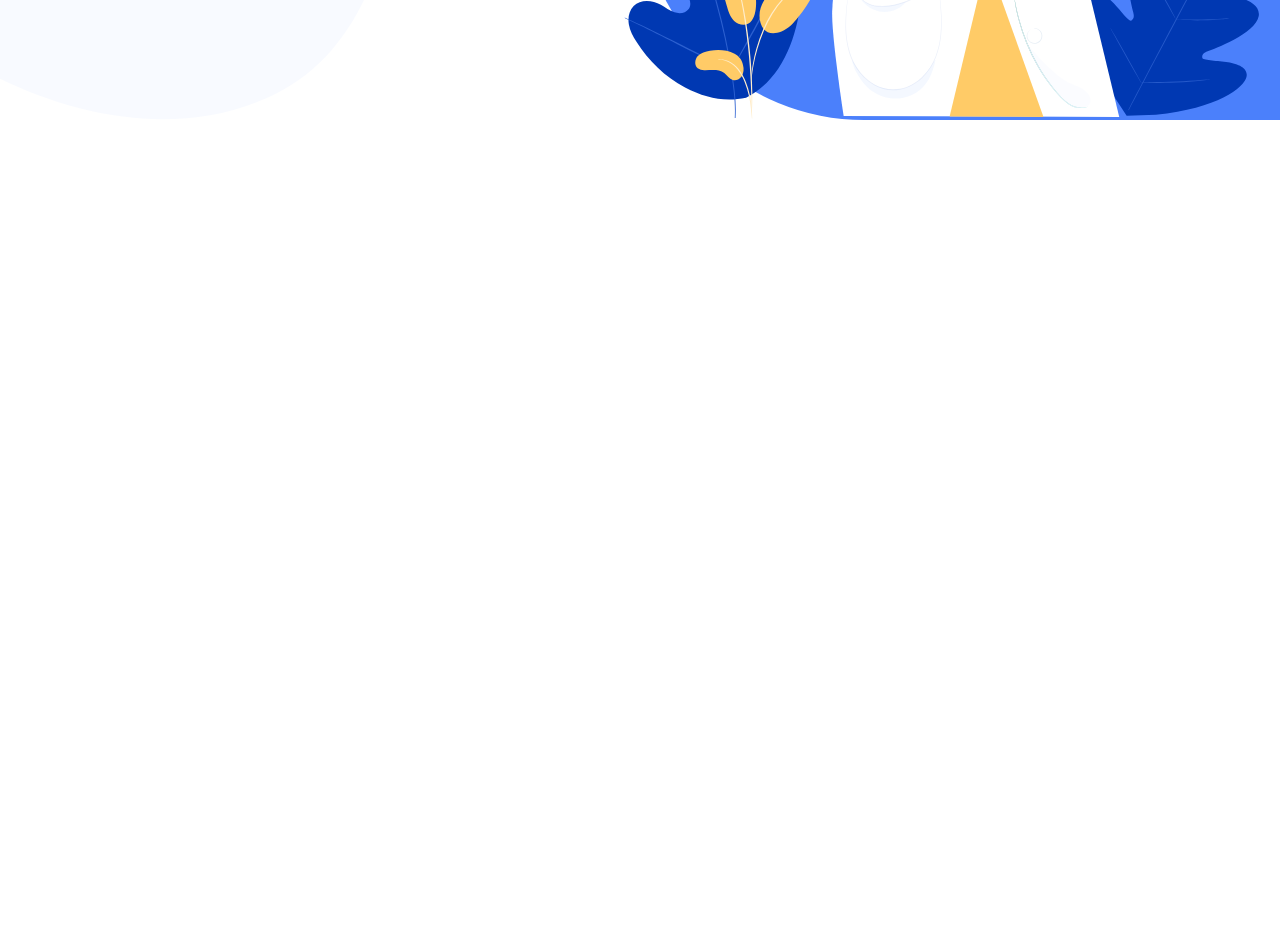
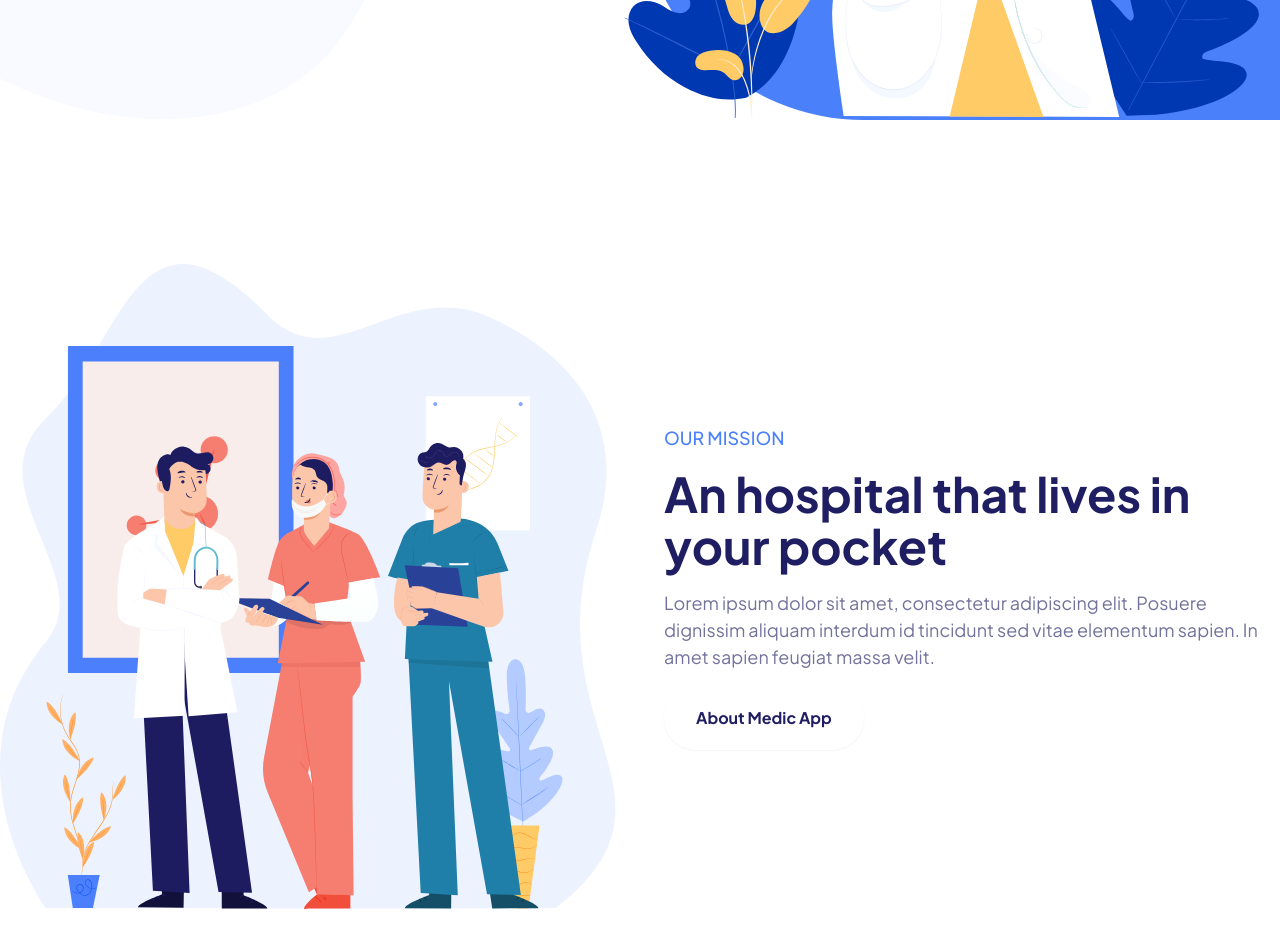
Before and after one commit to prabinzz/medical-app, a Next.js app: page / in a window 1280 px wide. Shown: the part 780-1728 px from the top of the page. Before the commit the page ends 900 px from the top, so only its background shows below. Built offline with nearby package versions, Linux system fonts and the light colour scheme.

Commit message:
Add Display card for our mission

```diff
--- a/src/components/home/HeroSection.tsx
+++ b/src/components/home/HeroSection.tsx
@@ -19,11 +19,11 @@ const HeroSection = () => {
               className="absolute -z-10 bottom-0 left-[-200px]"
               src="img/bg_art1.svg"
             />
-            <div className="text-primary text-lg font-medium">HOSPITAL APP</div>
+            <div className="action-header">HOSPITAL APP</div>
             <h1 className="text-dark font-bold text-6xl leading-[1.1] mb-4">
               An hospital that lives in your pocket
             </h1>
-            <p className="text-lg leading-normal text-muted mb-12">
+            <p className="p-muted mb-12">
               Lorem ipsum dolor sit amet, consectetur adipiscing elit. Sit urna,
               tortor pulvinar dolor rhoncus sit. Tristique sit eros, luctus quam
               dignissim. Enim elementum, feugiat id vitae in.
--- /dev/null
+++ b/src/components/utils/FlexDisplay.tsx
@@ -0,0 +1,20 @@
+import React, { PropsWithChildren } from "react";
+import Button from "./Button";
+interface props extends PropsWithChildren {}
+const FlexDisplay = (props: props) => {
+  return (
+    <div className="w-full">
+      <div className="container grid gap-12 grid-cols-2 mx-auto py-36 items-center">
+        <div className="flex-1">
+          <img src="img/display_art3.svg" />
+        </div>
+        <div className="flex gap-4 flex-col ">
+          {/* Left Section */}
+          {props.children}
+        </div>
+      </div>
+    </div>
+  );
+};
+
+export default FlexDisplay;
--- a/src/pages/index.tsx
+++ b/src/pages/index.tsx
@@ -1,13 +1,26 @@
-import NavBar from "@/components/NavBar";
 import HeroSection from "@/components/home/HeroSection";
+import FlexDisplay from "@/components/utils/FlexDisplay";
+import Button from "@/components/utils/Button";
 import { ConfigProvider } from "antd";
-import { Inter } from "next/font/google";
-const inter = Inter({ subsets: ["latin"] });
 export default function Home() {
   return (
     <ConfigProvider>
       <div className="app font-primary">
+        {/* Hero Section */}
         <HeroSection />
+        {/* Our mission section */}
+        <FlexDisplay>
+          <div className="action-header">OUR MISSION</div>
+          <h1 className="header-2">An hospital that lives in your pocket</h1>
+          <p className="p-muted">
+            Lorem ipsum dolor sit amet, consectetur adipiscing elit. Posuere
+            dignissim aliquam interdum id tincidunt sed vitae elementum sapien.
+            In amet sapien feugiat massa velit.
+          </p>
+          <div>
+            <Button size="lg" value="About Medic App" />
+          </div>
+        </FlexDisplay>
       </div>
     </ConfigProvider>
   );
--- a/src/styles/globals.css
+++ b/src/styles/globals.css
@@ -6,3 +6,15 @@
 body {
   @apply overflow-x-clip overflow-y-scroll;
 }
+
+.action-header {
+  @apply text-primary text-lg font-medium;
+}
+
+.header-2 {
+  @apply text-dark font-bold text-5xl leading-[1.1];
+}
+
+.p-muted {
+  @apply text-lg leading-normal text-muted;
+}
```
Also changed, not shown: public/img/display_art2.svg (added), public/img/display_art3.svg (added).
